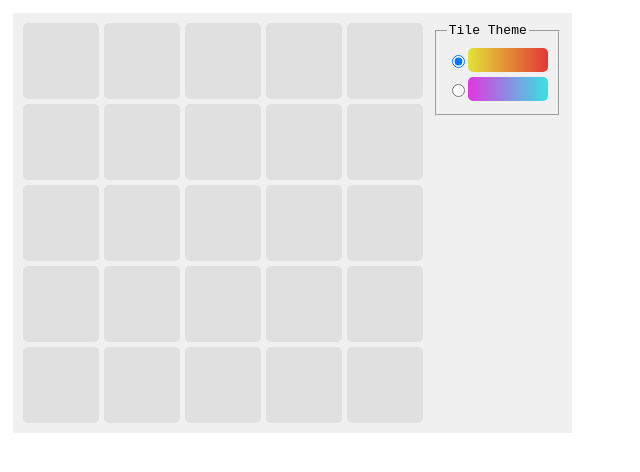
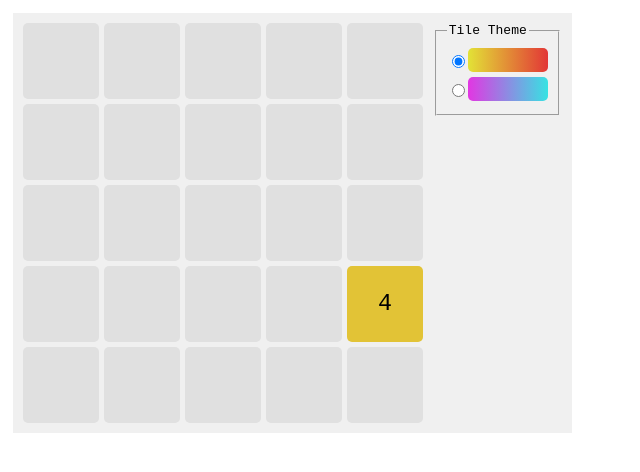
Before and after one commit to jamie-thompson-1024/2048-clone, a React (Create React App) app: page / in a window 1280 px wide. Shown: the top 472 px of the page, without its empty margins (0-640 px from the left). Built offline with nearby package versions, Linux system fonts and the light colour scheme.

Commit message:
changed GameLogic grid to 2d

```diff
--- a/src/game/game.tsx
+++ b/src/game/game.tsx
@@ -4,43 +4,58 @@ import './game.css';
 
 import Controls from './Controls';
 import Tile from './tile';
-import GameControls, { GameInputEvent } from './logic/GameControls';
+
+import GameLogic from './logic/GameLogic';
+
+function grid2Togrid1(grid2: number[][])
+{
+    let grid1: number[] = [];
+
+    grid2.forEach((row) => {
+        row.forEach((cell) => {
+            grid1.push(cell);
+        });
+    });
+
+    return grid1;
+}
 
 function Game() {
 
-    const [grid, setGrid] = useState<number[]>([]);
-    const [[width, height], setSize] = useState<[number, number]>([5, 5]);
+    const [gameLogic] = useState(new GameLogic());
 
-    const [controls] = useState(new GameControls());
+    const [grid, setGrid] = useState<number[]>(grid2Togrid1(gameLogic.grid));
+    const [[width, height], setSize] = useState<[number, number]>([gameLogic.width, gameLogic.height]);
 
+    // attach game grid element to game logic for touch events
     const gameSpace = useRef<HTMLDivElement>(null);
-
-    useEffect(() => {
-        const listener = ({ detail }: { detail: GameInputEvent }) => {
-            console.log(detail);
-        }
-        controls.addEventListener('gameInput', listener as unknown as EventListener);
-        return () => {
-            controls.removeEventListener('gameInput', listener as unknown as EventListener);
-        }
-    }, [controls]);
-
     useEffect(() => {
         let gameSpaceElement = gameSpace.current;
         if(gameSpaceElement)
-            controls.attachElement(gameSpaceElement);
+            gameLogic.attachElement(gameSpaceElement);
         return () => {
             if(gameSpaceElement)
-                controls.detachElement(gameSpaceElement);
+                gameLogic.detachElement(gameSpaceElement);
         }
-    }, [controls, gameSpace]);
+    }, [gameLogic, gameSpace]);
 
+    // attach grid display to gamelogic grid data/size changes
     useEffect(() => {
-        let newGrid = [];
-        for(let i = 0; i < width * height; i++)
-            newGrid.push(0);
-        setGrid(newGrid);
-    }, [width, height]);
+        const updateGrid = () => {
+            setGrid(grid2Togrid1(gameLogic.grid));
+        }
+        const updateSize = () => {
+            setSize([gameLogic.width, gameLogic.height]);
+        }
+
+        gameLogic.addEventListener('resize', updateSize);
+        gameLogic.addEventListener('update', updateGrid);
+
+        return () => {
+            gameLogic.removeEventListener('resize', updateSize);
+            gameLogic.removeEventListener('update', updateGrid);
+        }
+    }, [gameLogic, setGrid, setSize]);
 
     return (
         <div className="game">
--- a/src/game/logic/GameControls.ts
+++ b/src/game/logic/GameControls.ts
@@ -2,7 +2,7 @@
 type Direction = 'up' | 'right' | 'down' | 'left';
 interface GameInputEvent {
     code?: string,
-    direction: Direction
+    direction?: Direction
 };
 
 class GameControls extends EventTarget
--- a/src/game/logic/GameLogic.ts
+++ b/src/game/logic/GameLogic.ts
@@ -1,39 +1,94 @@
 
-import GameControls, { Direction } from "./GameControls";
+import GameControls, { Direction, GameInputEvent } from "./GameControls";
 
-class GameLogic
+class GameLogic extends GameControls
 {
-    grid: number[] = [];
+    grid: number[][] = [];
     width: number = 5;
     height: number = 5;
 
+    onInputListener = this.onInput.bind(this) as unknown as EventListener;
+
     constructor()
     {
+        super();
+        this.resetGame();
+        this.addEventListener(
+            'gameInput',
+            this.onInputListener);
+    }
 
+    cleanUpEvents()
+    {
+        super.cleanUpEvents();
+
+        this.removeEventListener(
+            'gameInput',
+            this.onInputListener);
+    }
+
+    onInput({ detail }: { detail: GameInputEvent})
+    {
+        if(detail.direction)
+            this.slideGrid(detail.direction);
+    }
+
+    resetGame()
+    {
+        this.wipeGrid();
+        this.newTile();
     }
 
     wipeGrid()
     {
-        this.grid = this.grid.map(() => { return 0; });
+        this.grid = [];
+        for(let y = 0; y < this.height; y++)
+        {
+            this.grid.push([]);
+            for(let x = 0; x < this.width; x++)
+            {
+                this.grid[y].push(0);
+            }
+        }
+
+        this.dispatchEvent(new Event('update'));
     }
 
-    resize()
+    resize(newWidth: number, newHeight: number)
     {
-        let newGrid = [];
-        for(let i = 0; i < this.width * this.height; i++)
-            newGrid.push(0);
+        let newGrid: number[][] = [];
+        for(let y = 0; y < this.height; y++)
+        {
+            newGrid.push([]);
+            for(let x = 0; x < this.width; x++)
+            {
+                newGrid[y].push(0);
+            }
+        }
 
+        this.grid = newGrid;
+        this.width = newWidth;
+        this.height = newHeight;
+
+        this.dispatchEvent(new Event('resize'));
+        this.dispatchEvent(new Event('update'));
     }
 
     newTile()
     {
-        let emptyTiles: number[] = [];
+        let emptyTiles: [number, number][] = [];
         // get indicies of empty tiles
-        this.grid.forEach((val, i) => { if(val === 0) emptyTiles.push(i); });
+        this.grid.forEach((row, y) => {
+            row.forEach((val, x) => {
+                if(val === 0) emptyTiles.push([y, x]);
+            });
+        });
         // get random index from list
         let newTileIndex = emptyTiles[Math.floor(Math.random() * emptyTiles.length)];
         // set empty tile to 2 70% of time and 4 30% of time
-        this.grid[newTileIndex] = Math.random() > 0.3 ? 2 : 4;
+        this.grid[newTileIndex[0]][newTileIndex[1]] = Math.random() > 0.3 ? 2 : 4;
+
+        this.dispatchEvent(new Event('update'));
     }
 
     slideGrid(dir: Direction)
@@ -53,6 +108,8 @@ class GameLogic
 
                 break;
         }
+
+        this.dispatchEvent(new Event('update'));
     }
 }
 
--- a/src/game/tile.tsx
+++ b/src/game/tile.tsx
@@ -1,5 +1,5 @@
 
-import React, { useMemo, useState } from 'react';
+import React, { useMemo } from 'react';
 import { useSelector } from 'react-redux';
 import { RootState } from '../reducers/RootReducer';
 import './game.css';
```
